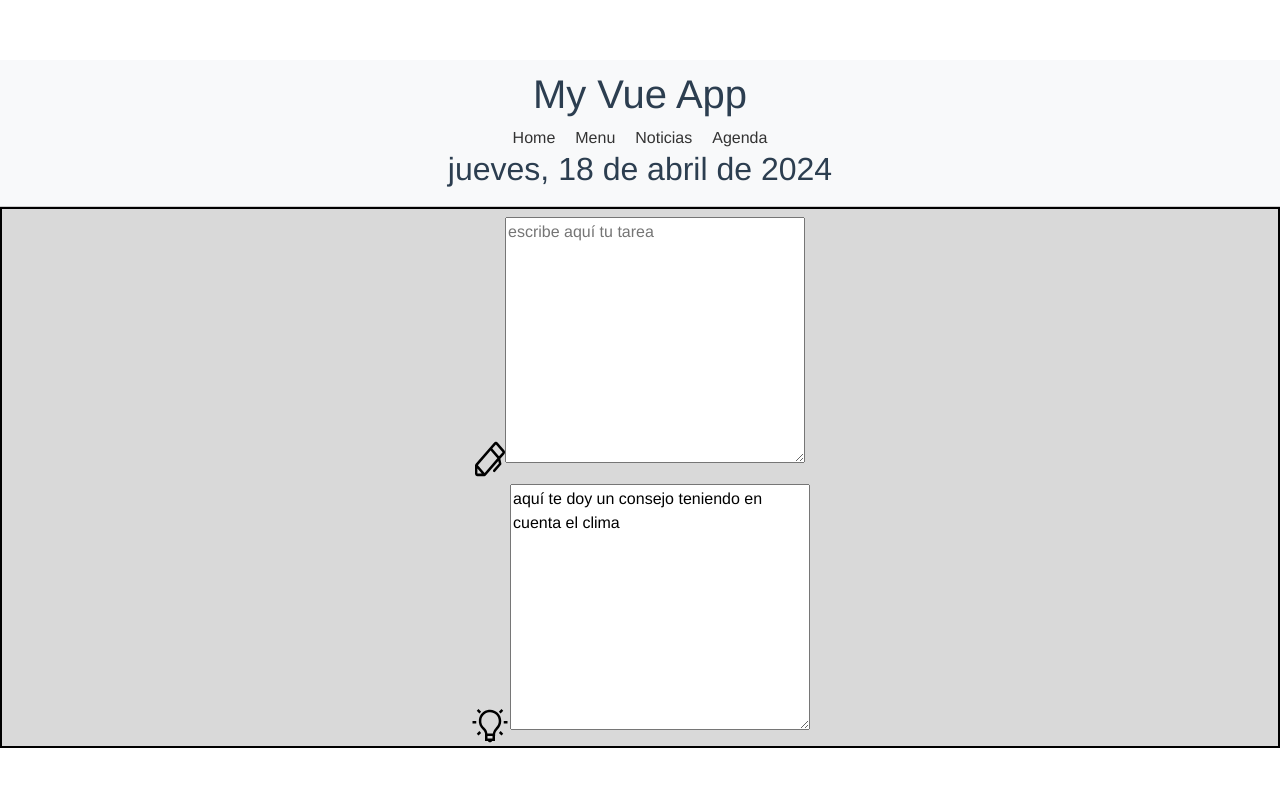
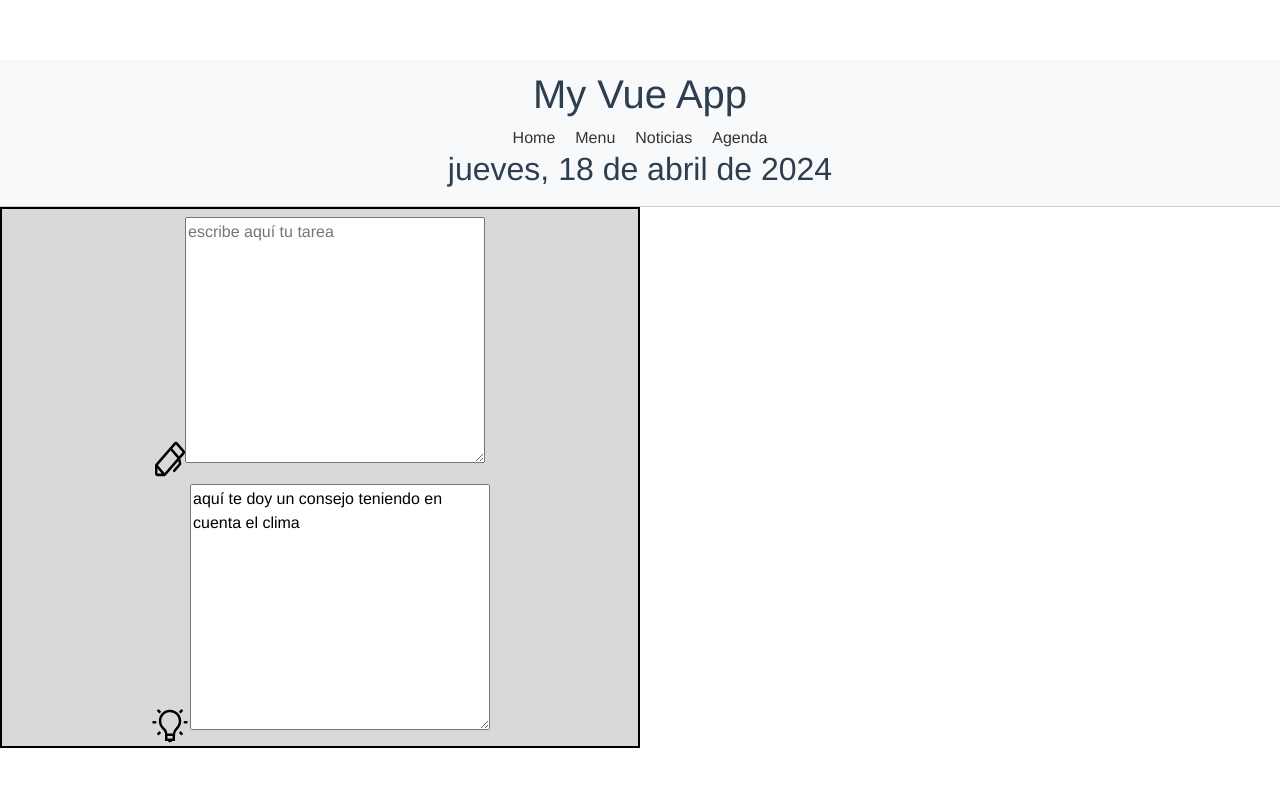
Before and after one commit to jdaltamiranodev/app_clima-2.0, a Vue app in the folder clima2.0/: page /agenda in a window 1280 px wide. Shown: the top 786 px of the page. Built offline with nearby package versions, Linux system fonts and the light colour scheme; no server answers.

Commit message:
singleCard

```diff
--- a/clima2.0/src/components/DailyWeather.vue
+++ b/clima2.0/src/components/DailyWeather.vue
@@ -6,8 +6,17 @@
               <h2 v-if="weatherData && weatherData.name">{{ weatherData.name}}</h2>
 
                <!--  <h2 v-if="weatherData && weatherData.name">{{ Math.floor(weatherData.name)}}</h2> -->
-                <p v-if="weatherData && weatherData.main">Temperatura: {{ weatherData.main.temp }}°C</p>
-                <p v-if="weatherData && weatherData.weather && weatherData.weather[0]">Descripción: {{ weatherData.weather[0].description }}</p>
+                <p v-if="weatherData && weatherData.main">Temperatura {{ Math.round(weatherData.main.temp) }}°C</p>
+                <p v-if="weatherData && weatherData.main">Mínimo {{ Math.round(weatherData.main.temp_min) }}°C</p>
+                <p v-if="weatherData && weatherData.main">Máxima{{ Math.round(weatherData.main.temp_max) }}°C</p>
+                             <!--  "main":{
+                  "temp":306.15, //current temperature
+                  "pressure":1013,
+                  "humidity":44,
+                  "temp_min":306.15, //min current temperature in the city
+                  "temp_max":306.15 //max current temperature in the city
+                } -->
+
             </div>
             <div class="note">
                 <img alt="" src="../assets/pen.svg" >
@@ -38,7 +47,7 @@ export default defineComponent({
    // Método para obtener los datos del clima
    const getWeatherData = async () => {
       try {
-        const response = await axios.get(`https://api.openweathermap.org/data/2.5/weather?q=London&appid=${apiKey}&units=metric`);
+        const response = await axios.get(`https://api.openweathermap.org/data/2.5/weather?q=Bilbao&appid=${apiKey}&units=metric`);
         weatherData.value = response.data;
       } catch (error) {
         console.error('Error al obtener los datos del clima:', error);
@@ -56,7 +65,10 @@ export default defineComponent({
 </script>
 
 <style >
-.dailyCard{ border: solid 2px black; background-color: #d9d9d9 ;
+.dailyCard{ border: solid 2px black;
+background-color: #d9d9d9 ;
+width: 50%;
+
 
 
 }
```
